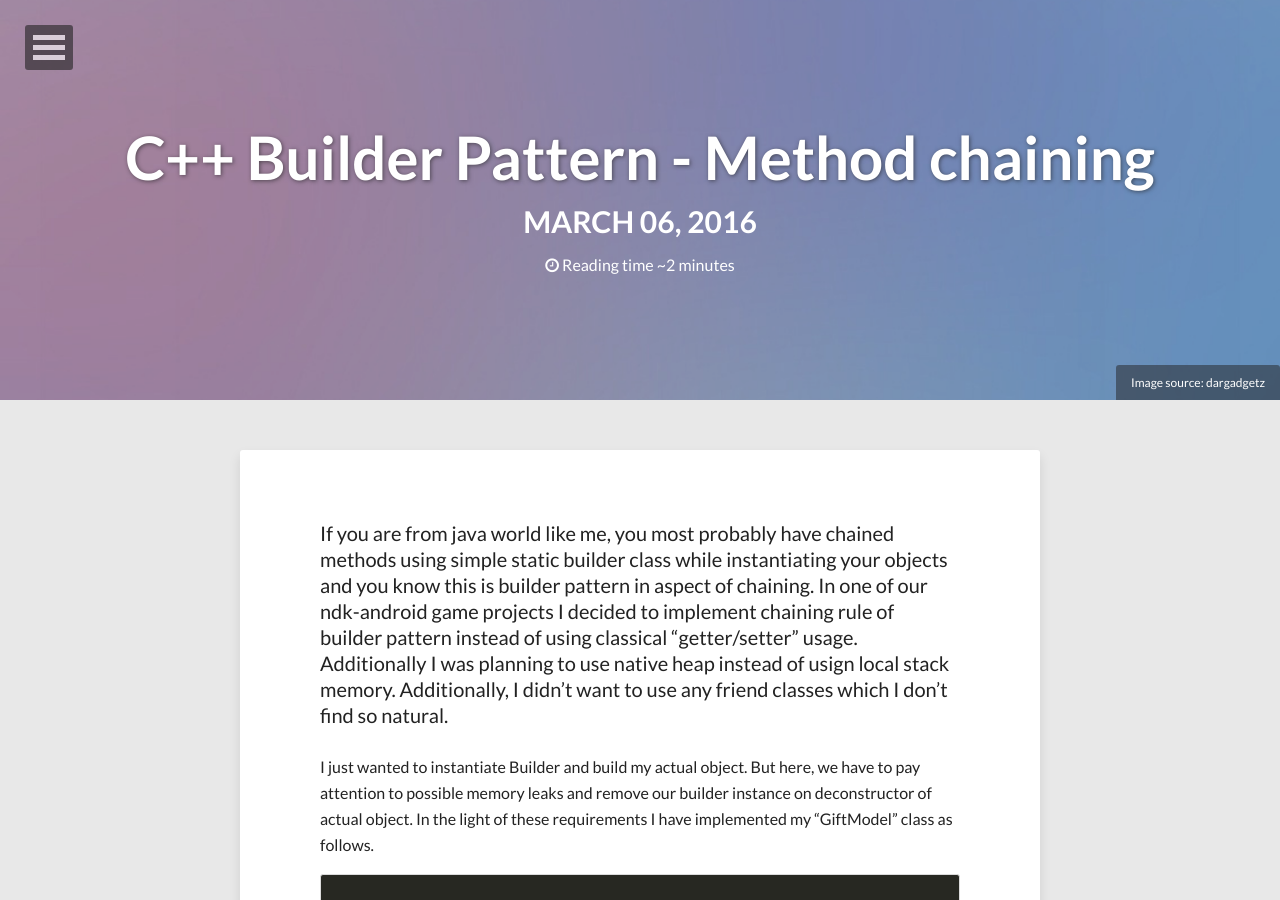
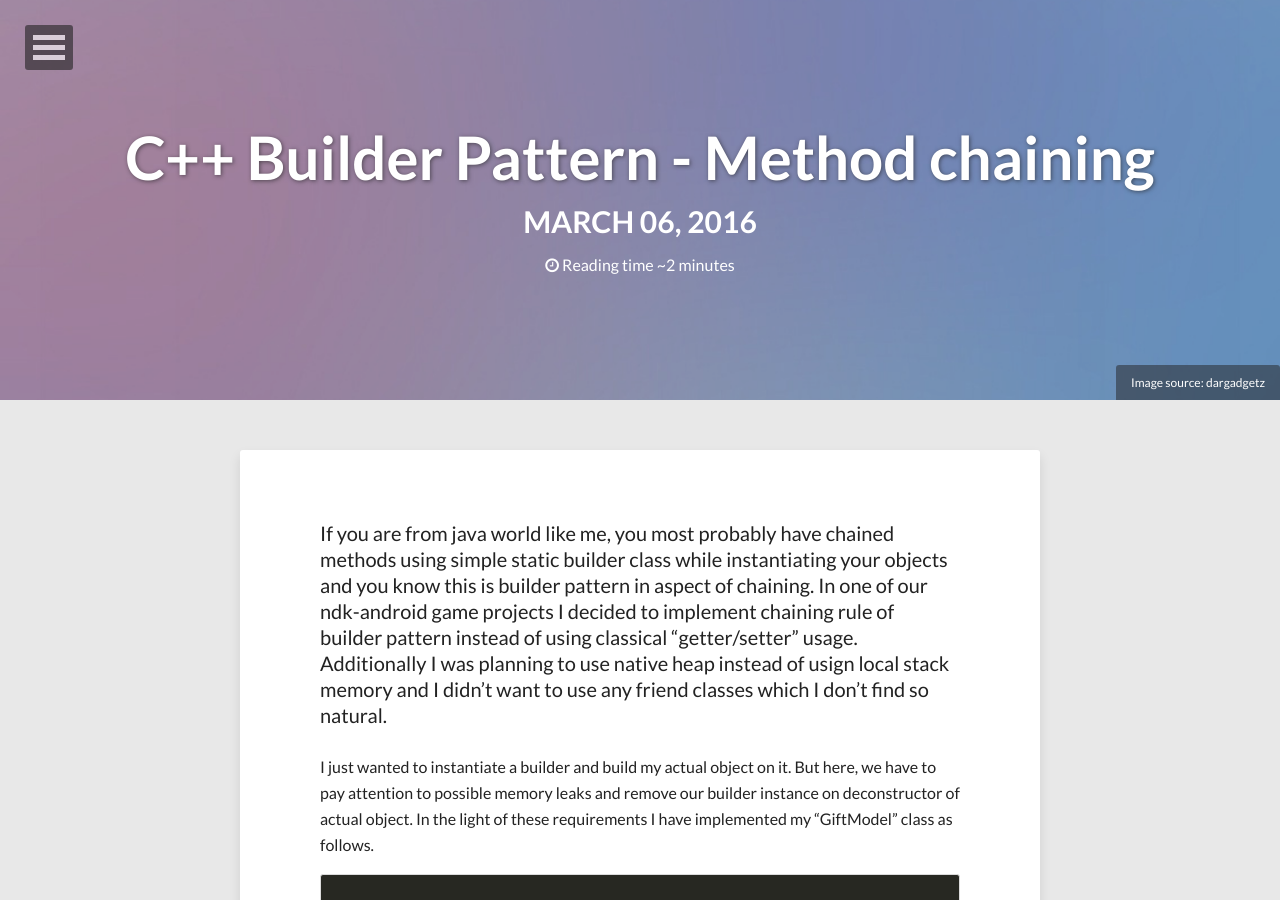
Before and after one commit to fuatcoskun/fuatcoskun.github.io, a Jekyll site: the page built from _posts/2016-03-06-builder-pattern-chain-aspect-c++.md, in a window 1280 px wide and 900 px high. Built offline with Jekyll 4.4.1, drawn with Linux system fonts in a browser that asks for light colours; nearby versions of some CDN libraries; comment, search, counter and statistics services are not loaded.

Commit message:
corrections

```diff
--- a/_posts/2016-03-06-builder-pattern-chain-aspect-c++.md
+++ b/_posts/2016-03-06-builder-pattern-chain-aspect-c++.md
@@ -12,9 +12,9 @@ image:
 
 If you are from java world like me, you most probably have chained methods using simple static builder class while instantiating your objects and you know this is builder pattern in aspect of chaining.
 In one of our ndk-android game projects I decided to implement chaining rule of builder pattern instead of using classical "getter/setter" usage. Additionally I was
-planning to use native heap instead of usign local stack memory. Additionally, I didn't want to use any friend classes which I don't find so natural.
+planning to use native heap instead of usign local stack memory and I didn't want to use any friend classes which I don't find so natural.
 
-I just wanted to instantiate Builder and build my actual object. But here, we have to pay attention to possible memory leaks and remove our builder instance on deconstructor of actual object. In the light
+I just wanted to instantiate a builder and build my actual object on it. But here, we have to pay attention to possible memory leaks and remove our builder instance on deconstructor of actual object. In the light
 of these requirements I have implemented my "GiftModel" class as follows.
 
 {% highlight c++ %}
```
